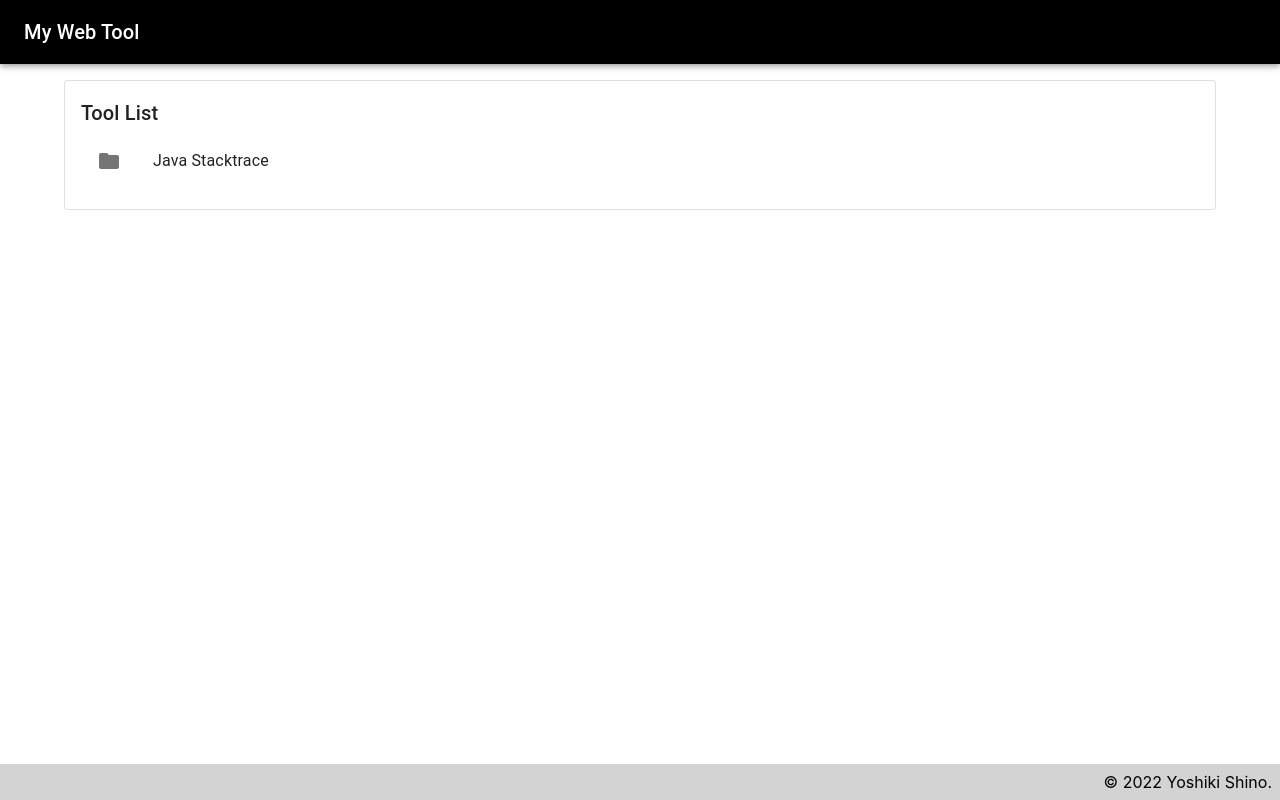
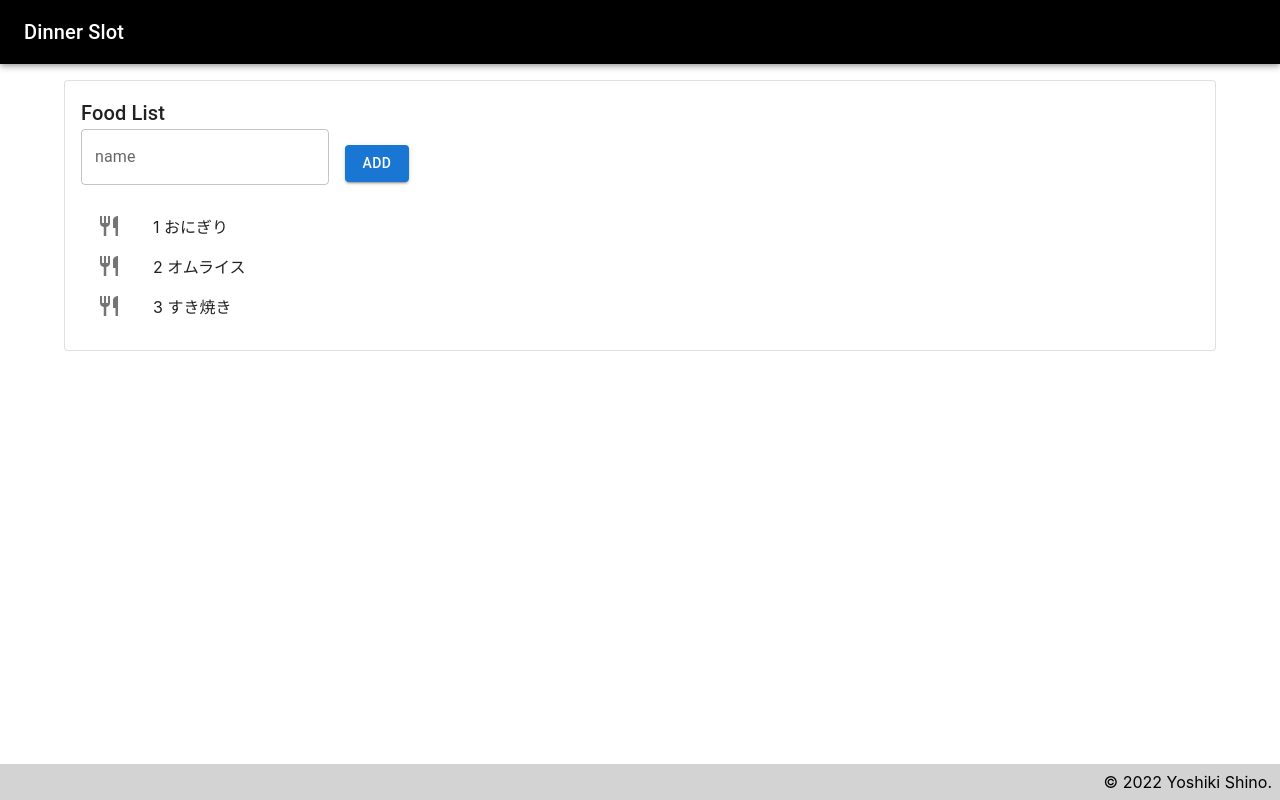
Before and after one commit to yoshikipom/dinnerslot-web, a Next.js app: page / in a window 1280 px wide. Built offline with nearby package versions, Linux system fonts and the light colour scheme.

Commit message:
feat: food list

```diff
--- a/src/pages/_app.tsx
+++ b/src/pages/_app.tsx
@@ -9,7 +9,7 @@ function MyApp({ Component, pageProps }: AppProps) {
   return (
     <div className="wrapper">
       <Head>
-        <title>My Web Tool</title>
+        <title>Dinner Slot</title>
         <meta name="description" content="Generated by create next app" />
         <link rel="icon" href="/favicon.ico" />
       </Head>
@@ -18,7 +18,7 @@ function MyApp({ Component, pageProps }: AppProps) {
         <Toolbar>
           <Typography variant="h6" component="div" sx={{ flexGrow: 1 }}>
             <Link href="/">
-              My Web Tool
+              Dinner Slot
             </Link>
           </Typography>
         </Toolbar>
--- a/src/pages/index.tsx
+++ b/src/pages/index.tsx
@@ -1,24 +1,67 @@
 import type { NextPage } from 'next'
-import Link from 'next/link';
-import { List, ListItem, ListItemIcon, ListItemText, Paper, Typography } from '@mui/material';
-import FolderIcon from '@mui/icons-material/Folder';
+import { Button, List, ListItem, ListItemIcon, Paper, Typography } from '@mui/material';
+import RestaurantIcon from '@mui/icons-material/Restaurant';
+import { TextField } from '@mui/material'
+import { useState } from 'react';
+
+interface Food {
+  id: number
+  name: string
+}
+
+const defaultFoodList: Food[] = [
+  {
+    id: 1,
+    name: "おにぎり"
+  },
+  {
+    id: 2,
+    name: "オムライス"
+  },
+  {
+    id: 3,
+    name: "すき焼き"
+  }
+]
 
 const Home: NextPage = () => {
+  const [foodList, setFoodList] = useState(defaultFoodList);
+  const [additionalFood, setAdditionalFood] = useState("");
+
+  const addFood = (event: any) => {
+    foodList.push({ id: 0, name: String(additionalFood) });
+    setFoodList(foodList);
+    setAdditionalFood("");
+    event.preventDefault();
+  };
+
+  const changeAdditionalFood = (event: any) => {
+    setAdditionalFood(event.target.value);
+  };
+
   return (
     <Paper variant="outlined" sx={{ p: 2 }}>
       <Typography variant="h6" component="div">
-        Tool List
+        Food List
       </Typography>
+      <TextField
+        id="name"
+        label="name"
+        value={additionalFood}
+        onChange={changeAdditionalFood}
+      />
+      <Button variant="contained" sx={{ mx: 2, my: 2 }} onClick={addFood}>Add</Button>
       <List>
-        <ListItem>
-          <ListItemIcon>
-            <FolderIcon />
-          </ListItemIcon>
-          <Link href="/java-stacktrace" passHref>
-            <ListItemText>Java Stacktrace
-            </ListItemText>
-          </Link>
-        </ListItem>
+        {foodList.map((food: Food) => {
+          return <div key={food.id}>
+            <ListItem>
+              <ListItemIcon>
+                <RestaurantIcon />
+              </ListItemIcon>
+              {food.id} {food.name}
+            </ListItem>
+          </div>
+        })}
       </List>
     </Paper>
   )
```
Also changed, not shown: src/pages/java-stacktrace.tsx (deleted, +0 -48 lines), 1 other file (tests, documents, lock files or other folders).
